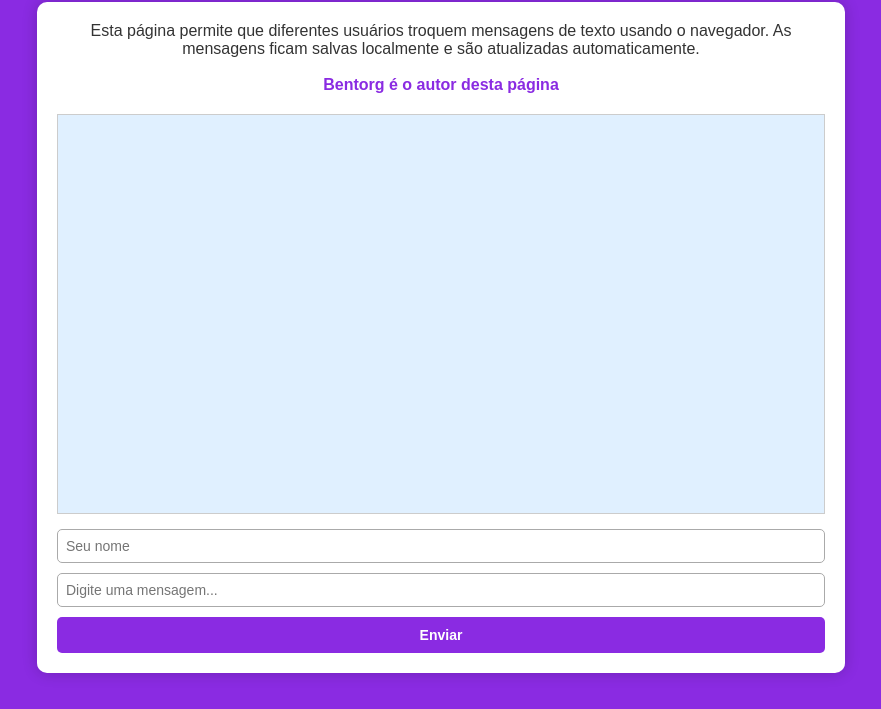
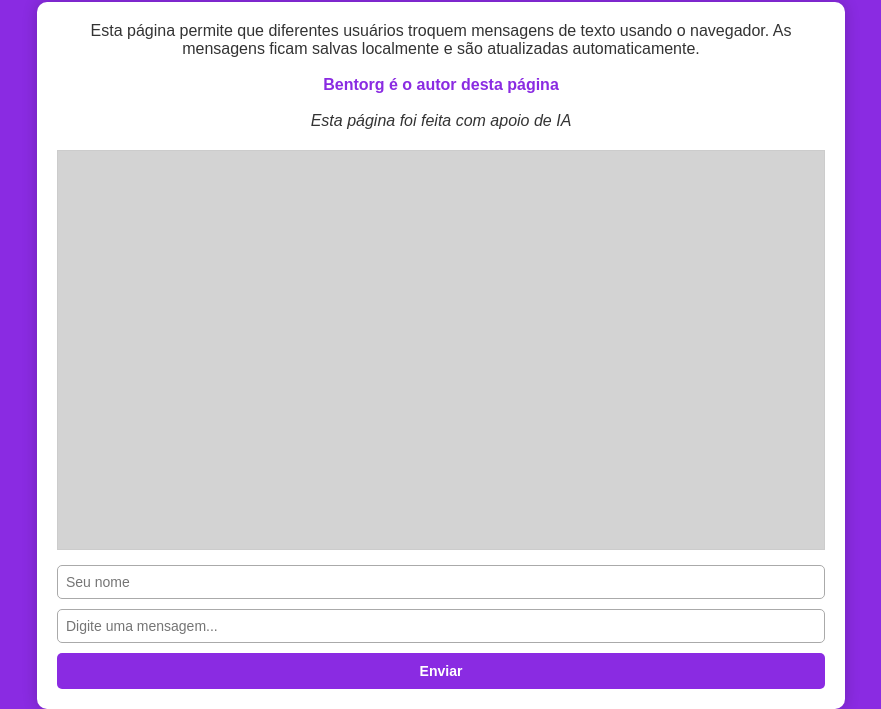
Before and after one commit to BentoRG/OnumChat, a plain HTML site: page index.html in a window 1280 px wide. Shown: the part 96-805 px from the top of the page, without its empty margins (199-1080 px from the left). Drawn offline with Linux system fonts and the light colour scheme.

Commit message:
Update index.html

```diff
--- a/index.html
+++ b/index.html
@@ -45,6 +45,10 @@
       color: blueviolet;
     }
 
+    .bnt {
+      font-style: italic;
+    }
+
     .chat-box {
       border: 1px solid #ccc;
       width: 100%;
@@ -52,7 +56,7 @@
       overflow-y: auto;
       margin-bottom: 10px;
       padding: 10px;
-      background: #e0f0ff;
+      background: lightgrey;
       font-size: 14px;
       box-sizing: border-box;
     }
@@ -100,8 +104,10 @@
   <div class="chat-container">
     <div class="info">
       Esta página permite que diferentes usuários troquem mensagens de texto usando o navegador. As mensagens ficam salvas localmente e são atualizadas automaticamente.
-      <br /><br />
+      <br><br>
       <span class="author">Bentorg é o autor desta página</span>
+      <br><br>
+      <span class="bnt">Esta página foi feita com apoio de IA</span>
     </div>
 
     <div class="chat-box" id="chat-box"></div>
```
